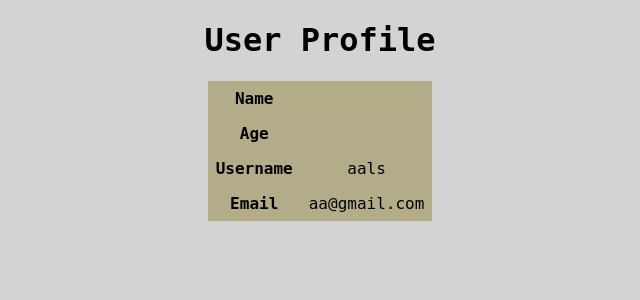
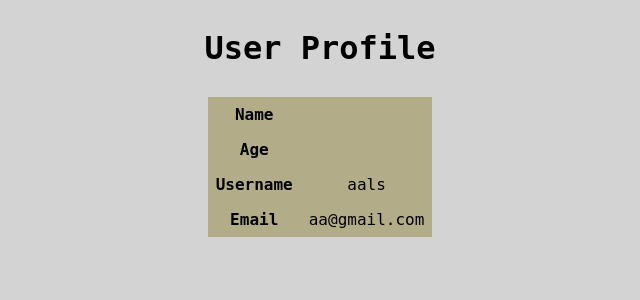
Before and after one commit to aals02/film-django, a Django app: template templates/listfilm.html in a window 1280 px wide. Shown: the top 300 px of the page, without its empty margins (320-960 px from the left). Run offline with Django 5.2, Linux system fonts and the light colour scheme; the template is opened without the code that fills it: values that come from a table or form of the project are taken from there, others are empty; data comes from the database, SQL or seed files in the repository.

Commit message:
Update listfilm.html

```diff
--- a/templates/listfilm.html
+++ b/templates/listfilm.html
@@ -5,6 +5,7 @@
     <title>Item List</title>
     <style>
         body {text-align: center; font-size: medium; background-color: lightgrey; font-family: Monospace, Helvetica; color: black;}
+        h1 {padding: 8px;}
         table {background-color: rgb(178, 172, 136); border-collapse: collapse; margin: auto;}
         th, td {font-size: xxxxx-large; text-align: center; padding: 8px}
     </style>
```
